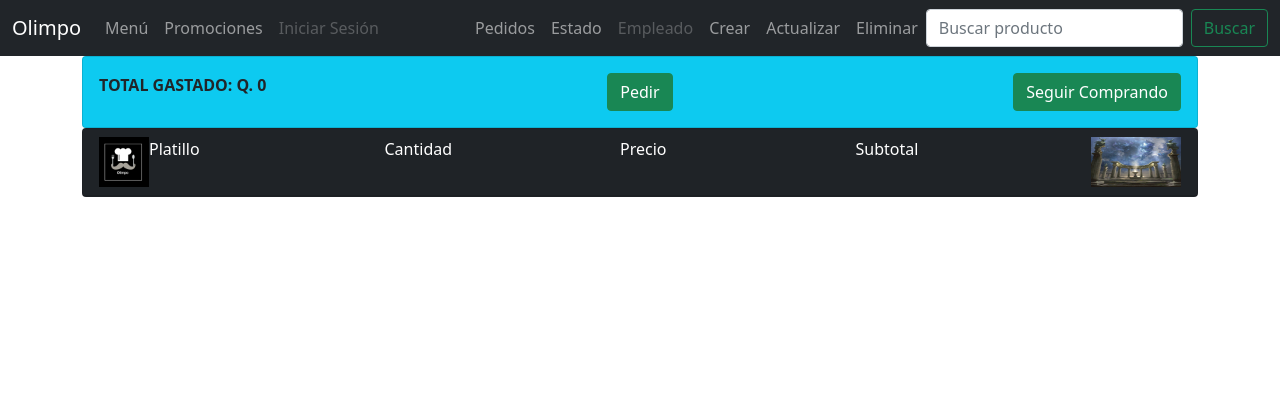
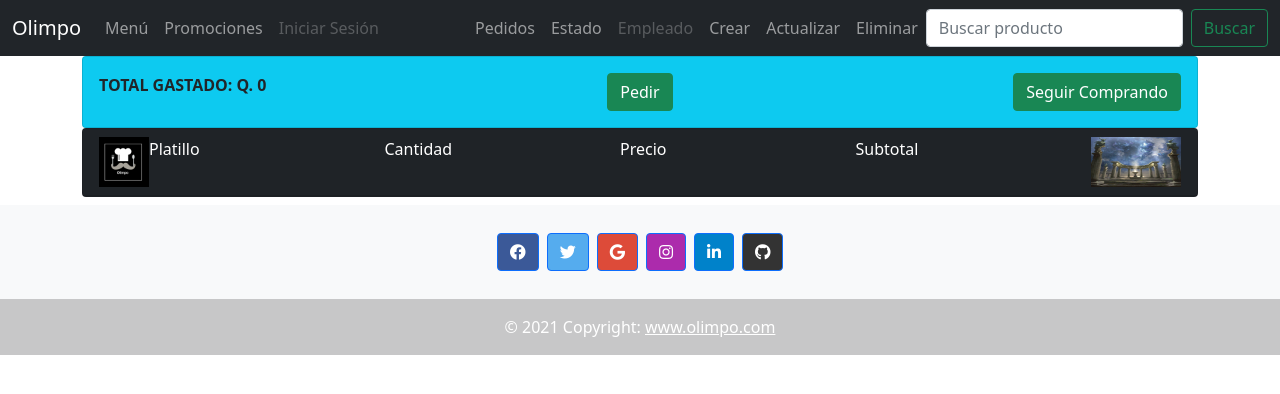
Before and after one commit to JeffGeoMP/Olimpo, an Angular app in the folder Frontend/app-olimpo/: page /Task-list in a window 1280 px wide. Shown: the top 394 px of the page. Built offline with nearby package versions, Linux system fonts and the light colour scheme.

Commit message:
add contacto 201314359

```diff
--- a/Frontend/app-olimpo/src/app/app.component.html
+++ b/Frontend/app-olimpo/src/app/app.component.html
@@ -4,3 +4,4 @@
     <router-outlet></router-outlet>
 
 </div>
+<app-contacto></app-contacto>
--- a/Frontend/app-olimpo/src/app/app.module.ts
+++ b/Frontend/app-olimpo/src/app/app.module.ts
@@ -30,6 +30,7 @@ import { EnviadoComponent } from './components/enviado/enviado.component';
 import { LoginComponent } from './components/login/login.component';
 import { PedidosComponent } from './components/pedidos/pedidos.component';
 import { PedidoestadoComponent } from './components/pedidoestado/pedidoestado.component';
+import { ContactoComponent } from './components/shared/contacto/contacto.component';
 
 
 @NgModule({
@@ -48,7 +49,8 @@ import { PedidoestadoComponent } from './components/pedidoestado/pedidoestado.co
     EnviadoComponent,
     LoginComponent,
     PedidosComponent,
-    PedidoestadoComponent
+    PedidoestadoComponent,
+    ContactoComponent
   ],
   imports: [
     BrowserModule,
--- /dev/null
+++ b/Frontend/app-olimpo/src/app/components/shared/contacto/contacto.component.html
@@ -0,0 +1,68 @@
+<footer class="bg-light text-center text-white">
+    <!-- Grid container -->
+    <div class="container p-4 pb-0">
+      <!-- Section: Social media -->
+      <section class="mb-4">
+        <!-- Facebook -->
+        <a
+          class="btn btn-primary btn-floating m-1"
+          style="background-color: #3b5998;"
+          href="#!"
+          role="button"
+          ><i class="fab fa-facebook"></i></a>
+
+        <!-- Twitter -->
+        <a
+          class="btn btn-primary btn-floating m-1"
+          style="background-color: #55acee;"
+          href="#!"
+          role="button"
+          ><i class="fab fa-twitter"></i
+        ></a>
+
+        <!-- Google -->
+        <a
+          class="btn btn-primary btn-floating m-1"
+          style="background-color: #dd4b39;"
+          href="#!"
+          role="button"
+          ><i class="fab fa-google"></i
+        ></a>
+
+        <!-- Instagram -->
+        <a
+          class="btn btn-primary btn-floating m-1"
+          style="background-color: #ac2bac;"
+          href="#!"
+          role="button"
+          ><i class="fab fa-instagram"></i
+        ></a>
+
+        <!-- Linkedin -->
+        <a
+          class="btn btn-primary btn-floating m-1"
+          style="background-color: #0082ca;"
+          href="#!"
+          role="button"
+          ><i class="fab fa-linkedin-in"></i
+        ></a>
+        <!-- Github -->
+        <a
+          class="btn btn-primary btn-floating m-1"
+          style="background-color: #333333;"
+          href="#!"
+          role="button"
+          ><i class="fab fa-github"></i
+        ></a>
+      </section>
+      <!-- Section: Social media -->
+    </div>
+    <!-- Grid container -->
+
+    <!-- Copyright -->
+    <div class="text-center p-3" style="background-color: rgba(0, 0, 0, 0.2);">
+      © 2021 Copyright:
+      <a class="text-white" href="https://mdbootstrap.com/">www.olimpo.com</a>
+    </div>
+    <!-- Copyright -->
+  </footer>
--- /dev/null
+++ b/Frontend/app-olimpo/src/app/components/shared/contacto/contacto.component.ts
@@ -0,0 +1,15 @@
+import { Component, OnInit } from '@angular/core';
+
+@Component({
+  selector: 'app-contacto',
+  templateUrl: './contacto.component.html',
+  styleUrls: ['./contacto.component.css']
+})
+export class ContactoComponent implements OnInit {
+
+  constructor() { }
+
+  ngOnInit(): void {
+  }
+
+}
--- a/Frontend/app-olimpo/src/index.html
+++ b/Frontend/app-olimpo/src/index.html
@@ -8,6 +8,7 @@
   <link rel="icon" type="image/x-icon" href="assets/icon.png">
 
   <link href="https://cdn.jsdelivr.net/npm/bootstrap@5.0.0-beta2/dist/css/bootstrap.min.css" rel="stylesheet" integrity="sha384-BmbxuPwQa2lc/FVzBcNJ7UAyJxM6wuqIj61tLrc4wSX0szH/Ev+nYRRuWlolflfl" crossorigin="anonymous">
+  <link rel="stylesheet" href="https://pro.fontawesome.com/releases/v5.10.0/css/all.css" integrity="sha384-AYmEC3Yw5cVb3ZcuHtOA93w35dYTsvhLPVnYs9eStHfGJvOvKxVfELGroGkvsg+p" crossorigin="anonymous"/>
 
 </head>
 <body>
```
Also changed, not shown: Frontend/app-olimpo/src/app/components/shared/contacto/contacto.component.css (added), 1 other file (tests, documents, lock files or other folders).
